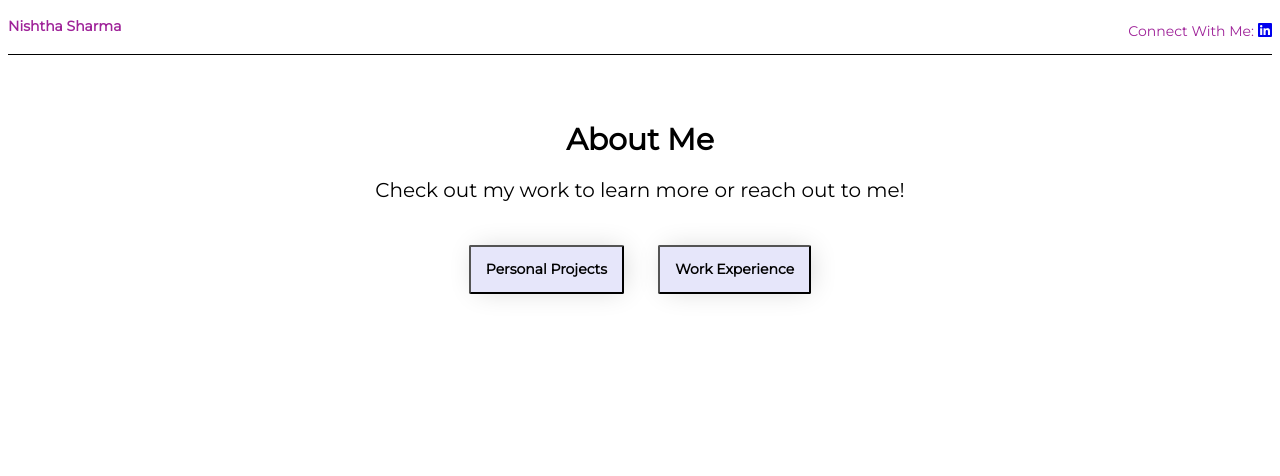
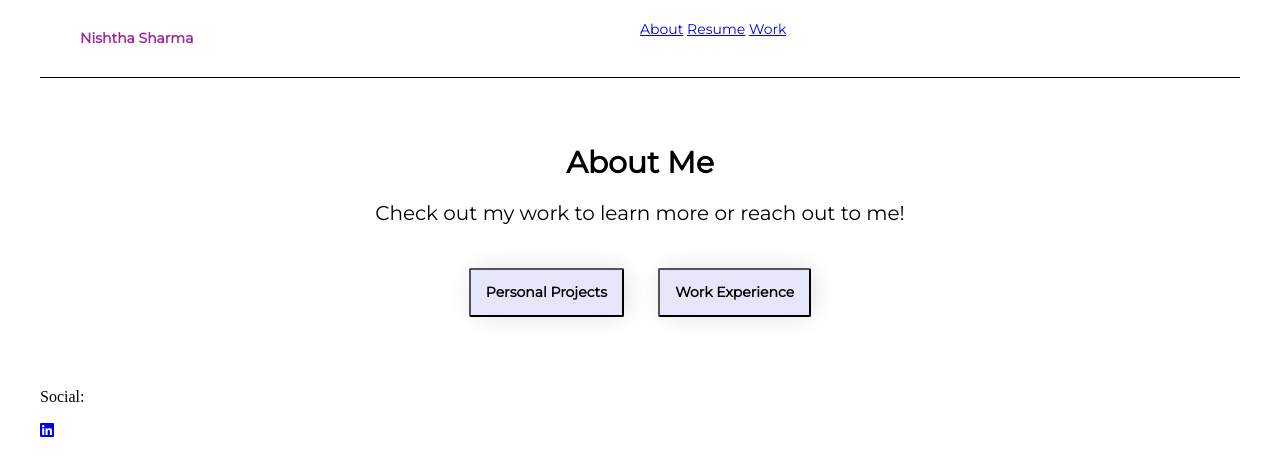
Before and after one commit to nishtha-sharma1/nish-portfolio, a website: page app/index.html in a window 1280 px wide. Drawn offline with nearby package versions, Linux system fonts and the light colour scheme; files that its build step writes are made by us from their sources.

Commit message:
saving new styles

```diff
--- a/app/index.html
+++ b/app/index.html
@@ -11,13 +11,15 @@
 </head>
 
 <body>
-  <header>
-    <div class="header__container">
-      <h1 class="header__title">Nishtha Sharma</h1>
-      <div class="header__content-wrapper">
-        <p class="header__content">Connect With Me:</p>
-        <a class="header__links" href="https://www.linkedin.com/feed/"><i class="fab fa-linkedin"></i></a>
+  <header class="header">
+    <div class="header__container base-margin">
+      <div class="header__logo">
+        <h1 class="logo">Nishtha Sharma</h1>
       </div>
+      <div class="header__menu">
+        <a class="menu__links" href="#">About</a>
+        <a class="menu__links" href="#">Resume</a>
+        <a class="menu__links" href="#">Work</a>
       </div>
     </div>
   </header>
@@ -32,5 +34,9 @@
     </div>
   </main>
   <footer>
+    <div class="footer__menu">
+      <p class="social">Social:</p>
+      <a class="social__links" href="https://www.linkedin.com/feed/"><i class="fab fa-linkedin"></i></a>
+    </div>
   </footer>
 </body>
--- a/app/sass/styles.scss
+++ b/app/sass/styles.scss
@@ -3,33 +3,29 @@ $main-font: 'Montserrat', sans-serif;
 
 body {
  background: #fff;
+ max-width: 1200px;
+ margin: 0 auto;
+ box-sizing: border-box;
 }
-header {
+
+.header {
   width: 100%;
   border-bottom: 1px solid black;
-//   -webkit-box-shadow: -1px 4px 22px 1px rgba(0,0,0,0.33);
-//   -moz-box-shadow: -1px 4px 22px 1px rgba(0,0,0,0.33);
-//   box-shadow: -1px 4px 22px 1px rgba(0,0,0,0.33);
 }
-.header {
-  &__container {
-    width: 100%;
+
+.header__container {
   display: grid;
   grid-template-columns: 50% 50%;
 }
 
-  &__title {
+.logo {
   font-size: 14px;
   font-family: $main-font;
   font-weight: 700;
   color: #9F2399;
 }
 
-  &__content-wrapper {
-      text-align: right;
-  }
-
-  &__content {
+.header__menu {
   font-size: 14px;
   font-family: $main-font;
   font-weight: 300;
@@ -37,9 +33,8 @@ header {
   display: inline-block;
 }
 
-  &__links {
+.menu__links {
   display: inline-block;
-  }
 }
 
 .main {
@@ -88,3 +83,7 @@ header {
     color: #000;
   }
 }
+
+.base-margin {
+  margin: 20px 40px;
+}
```
Also changed, not shown: build/index.html, build/sass/styles.min.css. Lines whose indentation alone changed are shown as unchanged.
